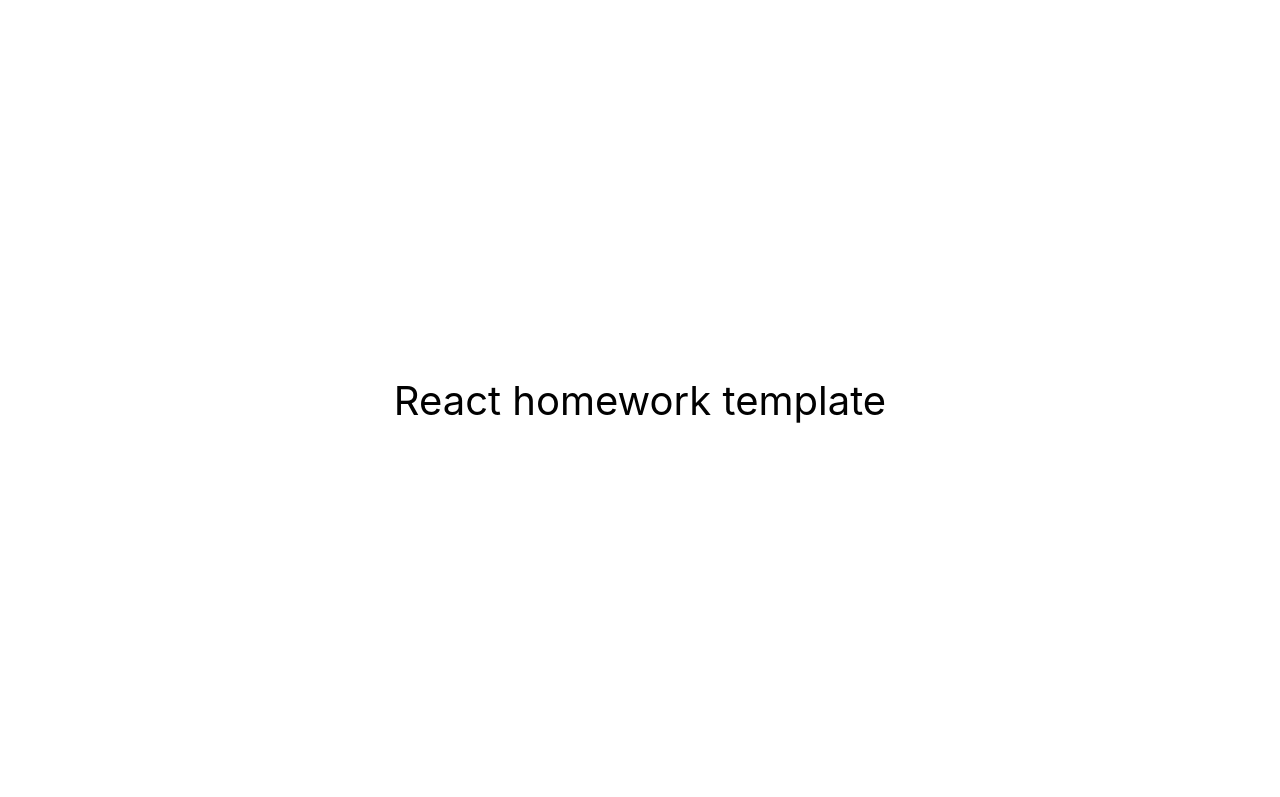
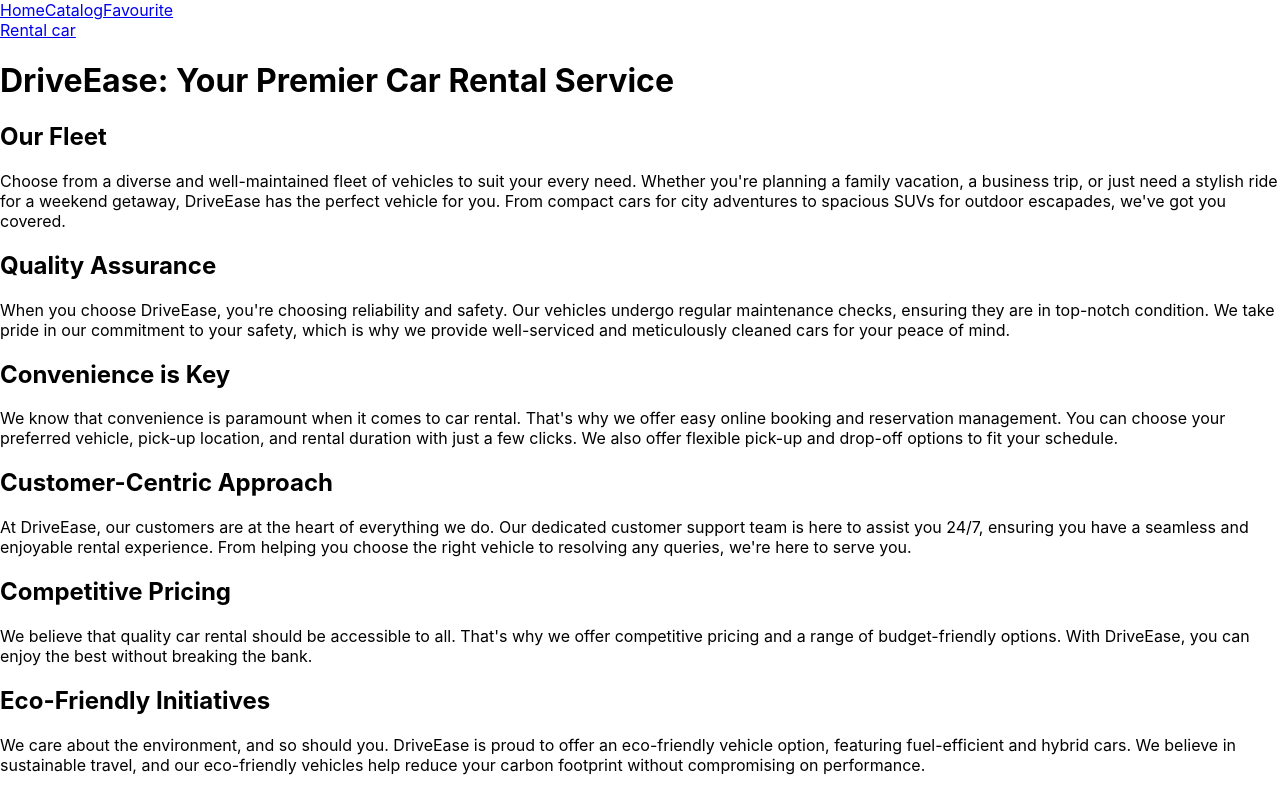
Before and after one commit to Oksana-Pelekhata/rental-car-service, a React (Create React App) app: page / in a window 1280 px wide. Shown: the top 797 px of the page. Built offline with nearby package versions, Linux system fonts and the light colour scheme.

Commit message:
routes and home page

```diff
--- a/package.json
+++ b/package.json
@@ -9,7 +9,9 @@
     "@testing-library/user-event": "^13.5.0",
     "react": "^18.1.0",
     "react-dom": "^18.1.0",
+    "react-router-dom": "^6.16.0",
     "react-scripts": "5.0.1",
+    "styled-components": "^6.0.8",
     "web-vitals": "^2.1.3"
   },
   "scripts": {
--- a/src/components/App.jsx
+++ b/src/components/App.jsx
@@ -1,16 +1,17 @@
+import { Route, Routes } from 'react-router-dom';
+import Layout from './Layout/Layout';
+import HomePage from './pages/HomePage';
+import CatalogPage from './pages/CatalogPage';
+import FavouritesPage from './pages/FavouritesPage';
+
 export const App = () => {
   return (
-    <div
-      style={{
-        height: '100vh',
-        display: 'flex',
-        justifyContent: 'center',
-        alignItems: 'center',
-        fontSize: 40,
-        color: '#010101'
-      }}
-    >
-      React homework template
-    </div>
+    <Routes>
+      <Route path='/' element={<Layout />}>
+        <Route index element={<HomePage />} />
+        <Route path='/catalog' element={<CatalogPage /> } />
+        <Route path='/favorites' element={<FavouritesPage />} />
+      </Route>
+   </Routes>
   );
 };
--- /dev/null
+++ b/src/components/Home/Home.jsx
@@ -0,0 +1,53 @@
+import React from 'react'
+
+const Home = () => {
+  return (
+      <>
+        <header>
+        <h1>DriveEase: Your Premier Car Rental Service</h1>
+    </header>
+
+    <section>
+        <h2>Our Fleet</h2>
+        <p>Choose from a diverse and well-maintained fleet of vehicles to suit your every need. Whether you're planning a family vacation, a business trip, or just need a stylish ride for a weekend getaway, DriveEase has the perfect vehicle for you. From compact cars for city adventures to spacious SUVs for outdoor escapades, we've got you covered.</p>
+    </section>
+
+    <section>
+        <h2>Quality Assurance</h2>
+        <p>When you choose DriveEase, you're choosing reliability and safety. Our vehicles undergo regular maintenance checks, ensuring they are in top-notch condition. We take pride in our commitment to your safety, which is why we provide well-serviced and meticulously cleaned cars for your peace of mind.</p>
+    </section>
+
+    <section>
+        <h2>Convenience is Key</h2>
+        <p>We know that convenience is paramount when it comes to car rental. That's why we offer easy online booking and reservation management. You can choose your preferred vehicle, pick-up location, and rental duration with just a few clicks. We also offer flexible pick-up and drop-off options to fit your schedule.</p>
+    </section>
+
+    <section>
+        <h2>Customer-Centric Approach</h2>
+        <p>At DriveEase, our customers are at the heart of everything we do. Our dedicated customer support team is here to assist you 24/7, ensuring you have a seamless and enjoyable rental experience. From helping you choose the right vehicle to resolving any queries, we're here to serve you.</p>
+    </section>
+
+    <section>
+        <h2>Competitive Pricing</h2>
+        <p>We believe that quality car rental should be accessible to all. That's why we offer competitive pricing and a range of budget-friendly options. With DriveEase, you can enjoy the best without breaking the bank.</p>
+    </section>
+
+    <section>
+        <h2>Eco-Friendly Initiatives</h2>
+        <p>We care about the environment, and so should you. DriveEase is proud to offer an eco-friendly vehicle option, featuring fuel-efficient and hybrid cars. We believe in sustainable travel, and our eco-friendly vehicles help reduce your carbon footprint without compromising on performance.</p>
+    </section>
+
+    <section>
+        <h2>Corporate Partnerships</h2>
+        <p>For businesses, DriveEase offers tailored corporate rental solutions to meet your company's transportation needs. Our corporate partnerships come with exclusive benefits, making business travel more efficient and cost-effective.</p>
+    </section>
+
+    <section>
+        <p>Join the DriveEase community and experience the ultimate in car rental service. Whether you're embarking on a road trip, exploring a new city, or simply need a reliable set of wheels, we're here to make your journey unforgettable.</p>
+        <p>At DriveEase, it's not just about renting a car; it's about unlocking a world of possibilities. Start your journey with us today!</p>
+    </section>
+      </>
+  )
+}
+
+export default Home
--- /dev/null
+++ b/src/components/Layout/Layout.jsx
@@ -0,0 +1,24 @@
+import RentalCarBtn from 'components/RentalCarBtn/RentalCarBtn';
+import React, { Suspense } from 'react'
+import { NavLink } from 'react-router-dom';
+import { Outlet } from "react-router-dom"
+
+const Layout = () => {
+  return (
+      <header>
+          <div>
+               <nav>
+              <NavLink to='/'>Home</NavLink>
+              <NavLink to='/catalog'>Catalog</NavLink>
+              <NavLink to='/favorites'>Favourite</NavLink>
+          </nav>
+          <RentalCarBtn />
+          </div>
+            <Suspense fallback={<div>Loading...</div>}>
+                <Outlet />
+             </Suspense>
+    </header>
+  )
+}
+
+export default Layout
--- /dev/null
+++ b/src/components/RentalCarBtn/RentalCarBtn.jsx
@@ -0,0 +1,9 @@
+import React from 'react'
+
+const RentalCarBtn = () => {
+  return (
+    <a href="tel:+380730000000">Rental car</a>
+  )
+}
+
+export default RentalCarBtn
--- /dev/null
+++ b/src/components/pages/CatalogPage.jsx
@@ -0,0 +1,9 @@
+import React from 'react'
+
+const CatalogPage = () => {
+  return (
+    <div>CatalogPage</div>
+  )
+}
+
+export default CatalogPage
--- /dev/null
+++ b/src/components/pages/FavouritesPage.jsx
@@ -0,0 +1,9 @@
+import React from 'react'
+
+const FavouritesPage = () => {
+  return (
+    <div>FavouritesPage</div>
+  )
+}
+
+export default FavouritesPage
--- /dev/null
+++ b/src/components/pages/HomePage.jsx
@@ -0,0 +1,11 @@
+import React from 'react'
+import Home from 'components/Home/Home'
+
+
+const HomePage = () => {
+  return (
+    <Home />
+  )
+}
+
+export default HomePage
--- a/src/index.js
+++ b/src/index.js
@@ -2,9 +2,12 @@
 import ReactDOM from 'react-dom/client';
 import { App } from 'components/App';
 import './index.css';
+import { BrowserRouter } from 'react-router-dom';
 
 ReactDOM.createRoot(document.getElementById('root')).render(
-  <React.StrictMode>
-    <App />
-  </React.StrictMode>
+  <BrowserRouter>
+       <App />
+  </BrowserRouter>
+
+
 );
```
Also changed, not shown: 1 other file (tests, documents, lock files or other folders).
